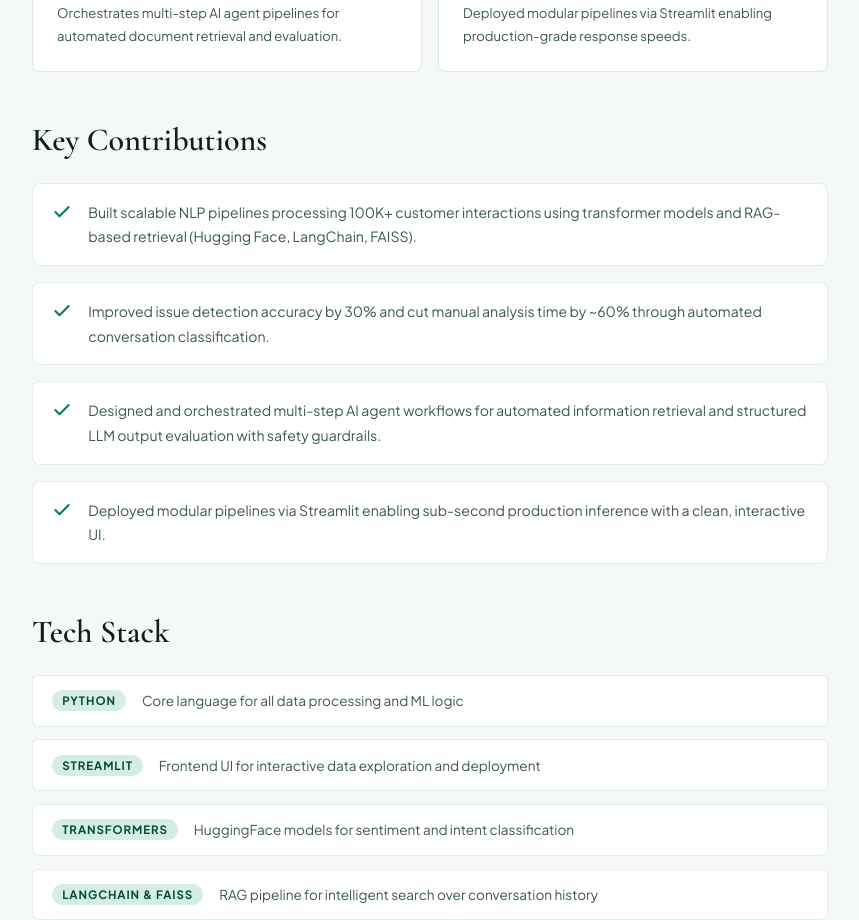
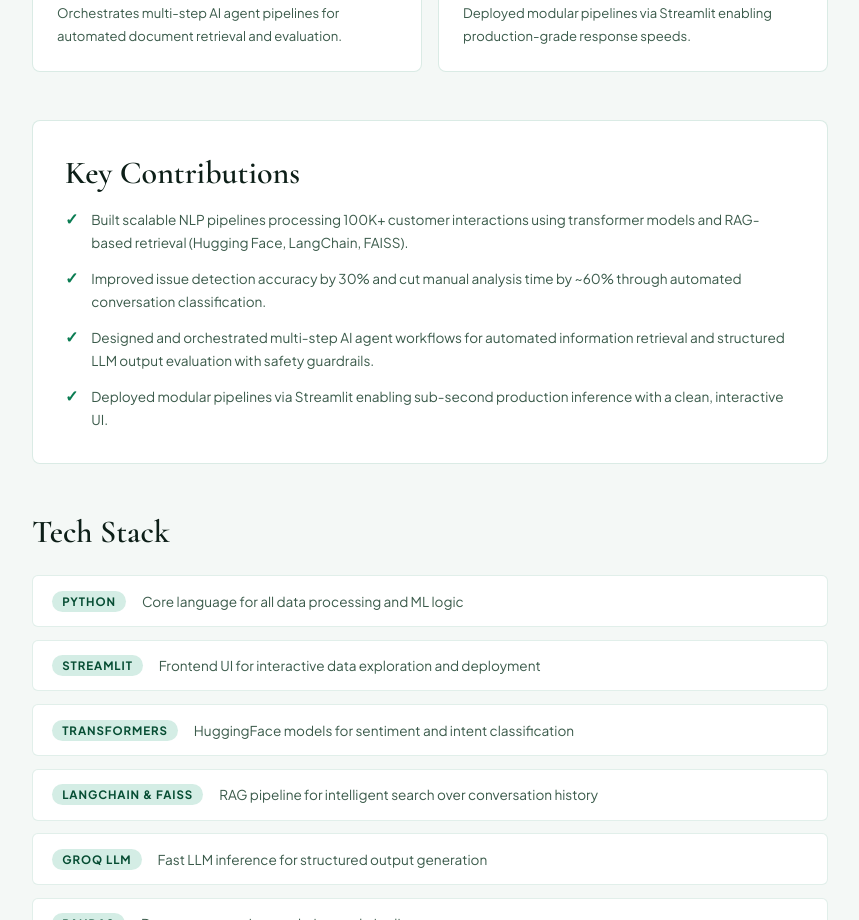
Before and after one commit to Krithikap019/ai-portfolio, a Next.js app: page /projects/ai_conversation in a window 1280 px wide. Shown: the part 1100-2020 px from the top of the page, without its empty margins (210-1069 px from the left). Built offline with nearby package versions, Linux system fonts and the light colour scheme.

Commit message:
snowflake

```diff
--- a/app/projects/ai_conversation/page.jsx
+++ b/app/projects/ai_conversation/page.jsx
@@ -57,21 +57,19 @@ export default function ConversationIntelligence() {
           </div>
         </div>
 
-        {/* Key Contributions */}
-        <div style={{ marginBottom: "3rem" }}>
-          <h2 style={{ fontFamily: "'Cormorant Garamond', serif", fontSize: "2rem", fontWeight: 600, marginBottom: "1.5rem" }}>Key Contributions</h2>
-            <div style={{ display: "flex", flexDirection: "column", gap: "1rem" }}>
-              {[
+        {/* Key contributions */}
+        <div style={{ marginBottom: "3rem", background: "#fff", border: "1px solid rgba(10,124,82,0.15)", borderRadius: "8px", padding: "2rem" }}>
+          <h2 style={{ fontFamily: "'Cormorant Garamond', serif", fontSize: "2rem", fontWeight: 600, marginBottom: "1rem" }}>Key Contributions</h2>
+          <div style={{ display: "flex", flexDirection: "column", gap: "0.8rem" }}>
+            {[
               "Built scalable NLP pipelines processing 100K+ customer interactions using transformer models and RAG-based retrieval (Hugging Face, LangChain, FAISS).",
               "Improved issue detection accuracy by 30% and cut manual analysis time by ~60% through automated conversation classification.",
               "Designed and orchestrated multi-step AI agent workflows for automated information retrieval and structured LLM output evaluation with safety guardrails.",
               "Deployed modular pipelines via Streamlit enabling sub-second production inference with a clean, interactive UI.",
-              ].map((text, i) => (
-              <div key={i} style={{ display: "flex", alignItems: "flex-start", gap: "1rem", padding: "1rem 1.2rem", background: "#fff", border: "1px solid rgba(10,124,82,0.12)", borderRadius: "8px" }}>
-                <svg style={{ flexShrink: 0, width: "20px", height: "20px", color: "#0a7c52", marginTop: "2px" }} viewBox="0 0 24 24" fill="none" stroke="currentColor" strokeWidth="2.5" strokeLinecap="round" strokeLinejoin="round">
-                  <polyline points="20 6 9 17 4 12" />
-                </svg>
-                <p style={{ fontSize: "0.88rem", color: "#3a5a4a", lineHeight: "1.75" }}>{text}</p>
+            ].map((point) => (
+              <div key={point} style={{ display: "flex", alignItems: "flex-start", gap: "0.8rem" }}>
+                <span style={{ color: "#0a7c52", fontWeight: 700, flexShrink: 0 }}>✓</span>
+                <span style={{ fontSize: "0.85rem", color: "#3a5a4a", lineHeight: "1.7" }}>{point}</span>
               </div>
             ))}
           </div>
```
